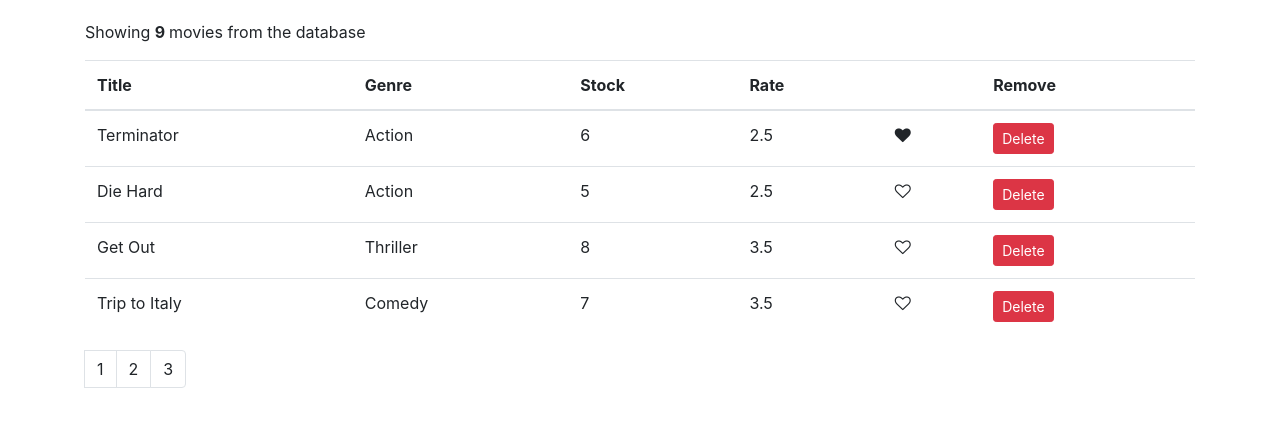
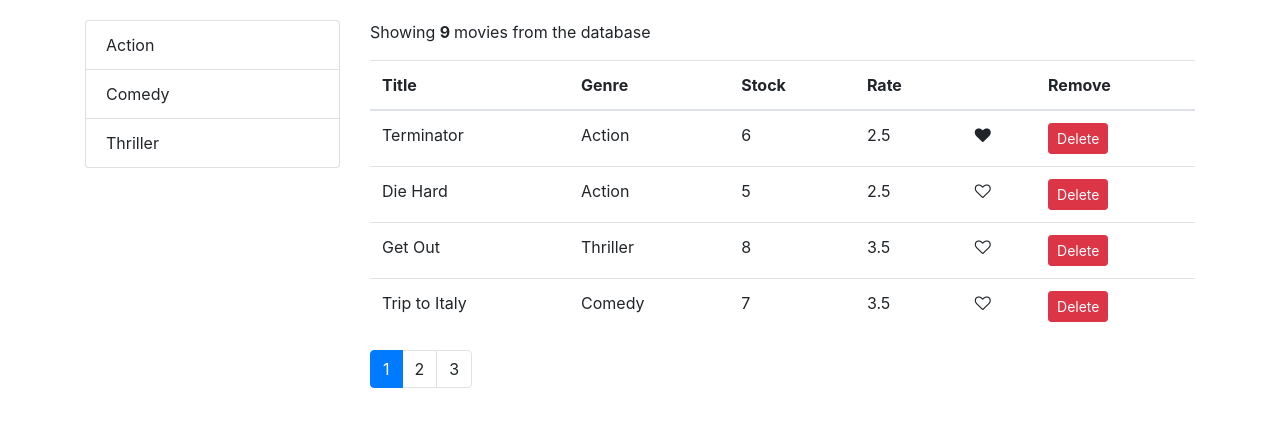
Before and after one commit to bnimit/react-video-library, a React (Create React App) app: page / in a window 1280 px wide. Shown: the top 426 px of the page. Built offline with nearby package versions, Linux system fonts and the light colour scheme.

Commit message:
Adding list-group component to the project and fixing any residual bugs

```diff
--- /dev/null
+++ b/src/components/common/listGroup.jsx
@@ -0,0 +1,20 @@
+import React from "react";
+
+const ListGroup = props => {
+  const { items, textProperty, valueProperty } = props;
+  return (
+    <ul className="list-group">
+      {items.map(item => (
+        <li key={item[valueProperty]} className="list-group-item">
+          {item[textProperty]}
+        </li>
+      ))}
+    </ul>
+  );
+};
+
+ListGroup.defaultProps = {
+  textProperty: "name",
+  valueProperty: "_id"
+};
+export default ListGroup;
--- a/src/components/common/pagination.jsx
+++ b/src/components/common/pagination.jsx
@@ -14,7 +14,7 @@
         {pages.map(page => (
           <li
             key={page}
-            className={page === currentPage ? "page-itemactive" : "page-item"}
+            className={page === currentPage ? "page-item active" : "page-item"}
           >
             <a className="page-link" onClick={() => onPageChange(page)}>
               {page}
--- a/src/components/movies.jsx
+++ b/src/components/movies.jsx
@@ -1,15 +1,26 @@
 import React, { Component } from "react";
 import Pagination from "./common/pagination";
-import paginate from "../utils/paginate";
+import Paginate from "../utils/paginate";
+import ListGroup from "./common/listGroup";
 import Like from "./common/like";
 import { getMovies } from "../services/fakeMovieService";
+import { getGenres } from "../services/fakeGenreService";
 
 class Movies extends Component {
   state = {
-    movies: getMovies(),
+    movies: [],
+    genre: [],
     pageSize: 4,
     currentPage: 1
   };
+
+  handleGenreSelect = genre => {
+    console.log(genre);
+  };
+
+  componentDidMount() {
+    this.setState({ movies: getMovies(), genre: getGenres() });
+  }
 
   handleDelete = movie => {
     const movies = this.state.movies.filter(m => m._id !== movie._id);
@@ -30,7 +41,7 @@
   render() {
     const { pageSize, currentPage, movies: allmovies } = this.state;
     const { length: count } = this.state.movies;
-    const movies = paginate(allmovies, currentPage, pageSize);
+    const movies = Paginate(allmovies, currentPage, pageSize);
 
     if (count === 0)
       return (
@@ -39,7 +50,14 @@
         </p>
       );
     return (
-      <React.Fragment>
+      <div className="row">
+        <div className="col-3">
+          <ListGroup
+            items={this.state.genre}
+            onItemSelect={this.handleGenreSelect}
+          />
+        </div>
+        <div className="col">
           <p>
             Showing <strong> {count} </strong> movies from the database
           </p>
@@ -85,7 +103,8 @@
             currentPage={currentPage}
             onPageChange={this.handlePageChange}
           />
-      </React.Fragment>
+        </div>
+      </div>
     );
   }
 }
```
Lines whose indentation alone changed are shown as unchanged.
